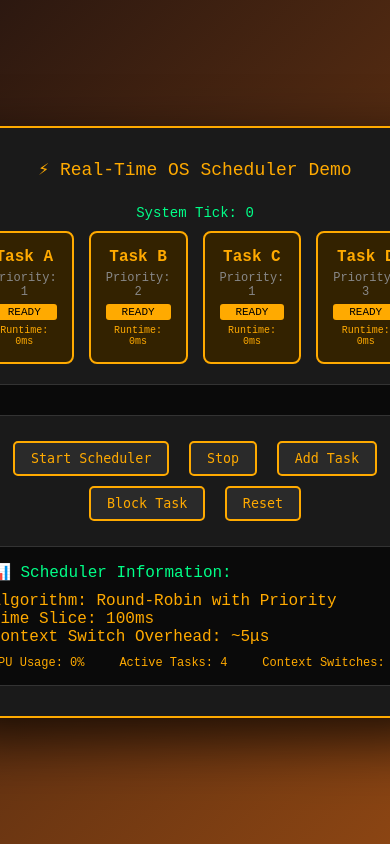
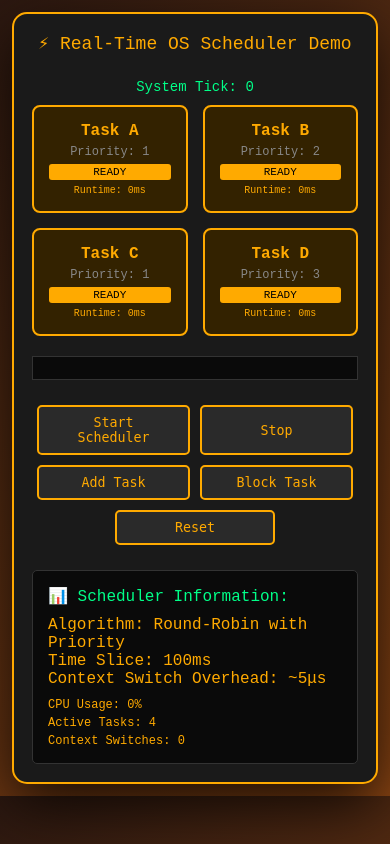
Before and after one commit to patchyevolve/sys-portfolio, a Flask app: template templates/projects/rtos.html in a window 390 px wide; the page is wider, and only the part inside the window is pictured. Run offline with Flask 3, Linux system fonts and the light colour scheme; the template is opened without the code that fills it, so the values that code supplies are empty.

Commit message:
fixed the preview issue in rtos - the white line issue - the mobile responsiveness changed the layout and kept it scrollable

```diff
--- a/templates/projects/rtos.html
+++ b/templates/projects/rtos.html
@@ -6,11 +6,13 @@
             display: flex;
             justify-content: center;
             align-items: center;
-            min-height: 100vh;
+            min-height: 100%;
             margin: 0;
+            padding: 20px;
             background: linear-gradient(135deg, #2c1810 0%, #8b4513 100%);
             font-family: 'Courier New', monospace;
             color: #ffaa00;
+            box-sizing: border-box;
         }
         .rtos-demo {
             background: #1a1a1a;
@@ -18,7 +20,9 @@
             border-radius: 15px;
             box-shadow: 0 20px 60px rgba(0,0,0,0.8);
             border: 2px solid #ffaa00;
-            width: 700px;
+            width: 100%;
+            max-width: 700px;
+            box-sizing: border-box;
         }
         .header {
             text-align: center;
@@ -28,7 +32,7 @@
         }
         .task-grid {
             display: grid;
-            grid-template-columns: repeat(4, 1fr);
+            grid-template-columns: repeat(auto-fit, minmax(140px, 1fr));
             gap: 15px;
             margin-bottom: 20px;
         }
@@ -90,6 +94,20 @@
             background: #ffaa00;
             color: #000;
         }
+
+        @media (max-width: 600px) {
+            .controls {
+                display: flex;
+                flex-wrap: wrap;
+                justify-content: center;
+            }
+
+            .controls button {
+                flex: 1 1 45%;
+                max-width: 160px;
+            }
+        }
+
         .scheduler-info {
             background: #0a0a0a;
             border: 1px solid #333;
@@ -123,6 +141,41 @@
             top: 0;
             transition: all 0.2s;
         }
+
+        @media (max-width: 600px) {
+            .cpu-usage {
+                flex-direction: column;
+                gap: 4px;
+                align-items: flex-start;
+            }
+        }
+
+
+        @media (max-width: 768px) {
+            body {
+                align-items: flex-start;
+                padding: 12px;
+            }
+        }
+
+        @media (max-width: 768px) {
+            body {
+                display: block;
+                padding: 12px;
+            }
+        }
+
+        @media (max-width: 600px) {
+            .rtos-demo {
+                padding: 18px;
+            }
+
+            .timeline {
+                height: 22px;
+            }
+        }
+
+
     </style>
 </head>
 <body>
```
Also changed, not shown: static/css/style.css (+27 -3 lines), templates/projects/crypto.html (+11 -1 lines), templates/projects/memory-allocator.html (+10 -1 lines).
